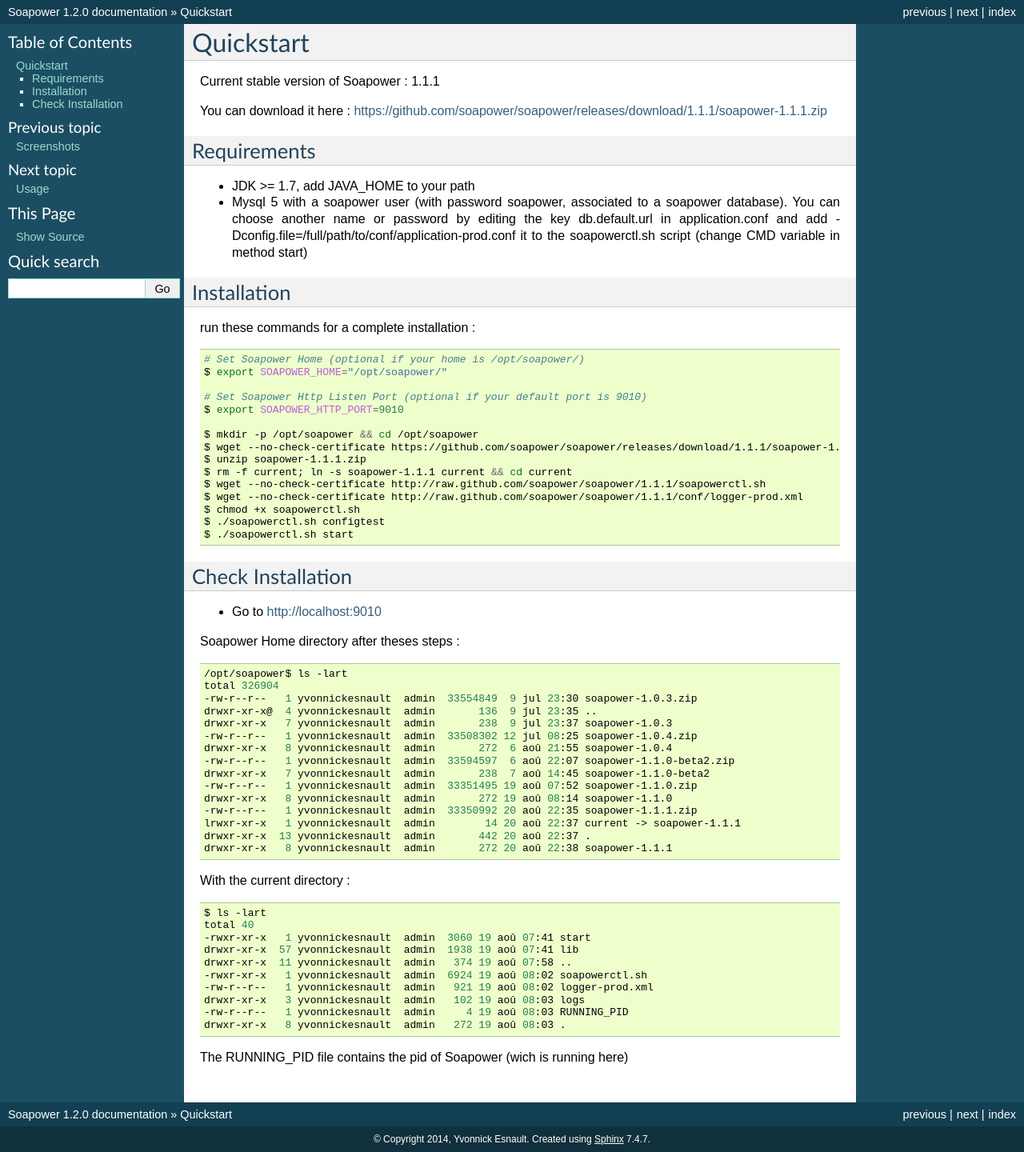
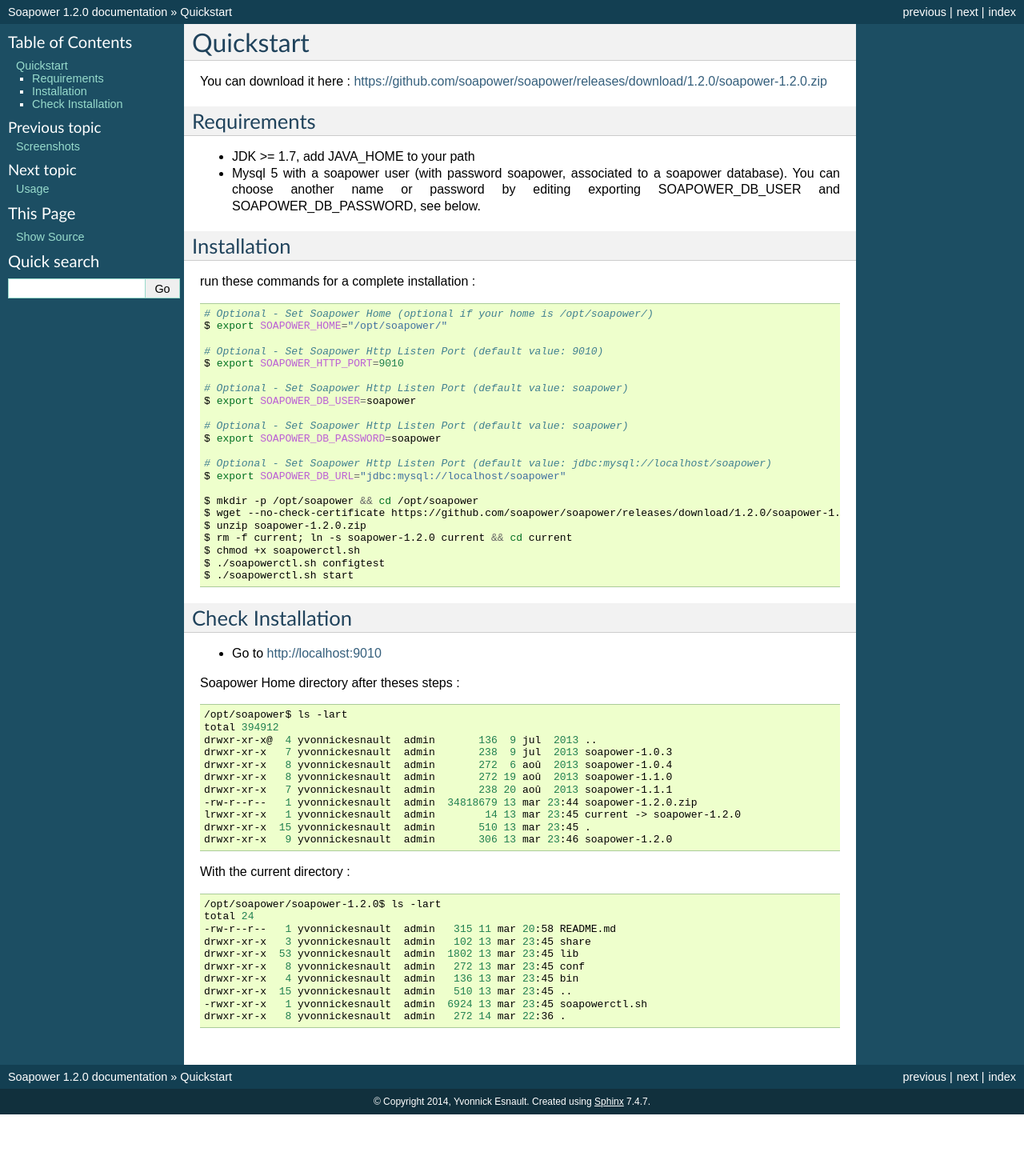
Before and after one commit to soapower/docs, a Sphinx documentation site: the page built from source/install.txt, in a window 1280 px wide. Shown: the whole page at 80% size. Built offline with Sphinx 7.4.7, drawn with Linux system fonts in a browser that asks for light colours; after the commit the page ends 1393 px from its top, so only the background shows below that.

Commit message:
Maj doc with new startup file

```diff
--- a/source/install.txt
+++ b/source/install.txt
@@ -1,15 +1,13 @@
 Quickstart
 ==========
 
-Current stable version of Soapower : 1.1.1
-
-You can download it here : https://github.com/soapower/soapower/releases/download/1.1.1/soapower-1.1.1.zip
+You can download it here : https://github.com/soapower/soapower/releases/download/1.2.0/soapower-1.2.0.zip
 
 Requirements
 -----------
 
 * JDK >= 1.7, add JAVA_HOME to your path
-* Mysql 5 with a soapower user (with password soapower, associated to a soapower database). You can choose another name or password by editing the key db.default.url in application.conf and add -Dconfig.file=/full/path/to/conf/application-prod.conf it to the soapowerctl.sh script (change CMD variable in method start)
+* Mysql 5 with a soapower user (with password soapower, associated to a soapower database). You can choose another name or password by editing exporting SOAPOWER_DB_USER and SOAPOWER_DB_PASSWORD, see below.
 
 
 Installation
@@ -19,18 +17,25 @@ run these commands for a complete installation :
 
 .. code-block:: sh
 
-    # Set Soapower Home (optional if your home is /opt/soapower/)
+    # Optional - Set Soapower Home (optional if your home is /opt/soapower/)
     $ export SOAPOWER_HOME="/opt/soapower/"
 
-    # Set Soapower Http Listen Port (optional if your default port is 9010)
+    # Optional - Set Soapower Http Listen Port (default value: 9010)
     $ export SOAPOWER_HTTP_PORT=9010
 
+    # Optional - Set Soapower Http Listen Port (default value: soapower)
+    $ export SOAPOWER_DB_USER=soapower
+
+    # Optional - Set Soapower Http Listen Port (default value: soapower)
+    $ export SOAPOWER_DB_PASSWORD=soapower
+
+    # Optional - Set Soapower Http Listen Port (default value: jdbc:mysql://localhost/soapower)
+    $ export SOAPOWER_DB_URL="jdbc:mysql://localhost/soapower"
+
     $ mkdir -p /opt/soapower && cd /opt/soapower
-    $ wget --no-check-certificate https://github.com/soapower/soapower/releases/download/1.1.1/soapower-1.1.1.zip -O soapower-1.1.1.zip
-    $ unzip soapower-1.1.1.zip
-    $ rm -f current; ln -s soapower-1.1.1 current && cd current
-    $ wget --no-check-certificate http://raw.github.com/soapower/soapower/1.1.1/soapowerctl.sh
-    $ wget --no-check-certificate http://raw.github.com/soapower/soapower/1.1.1/conf/logger-prod.xml
+    $ wget --no-check-certificate https://github.com/soapower/soapower/releases/download/1.2.0/soapower-1.2.0.zip -O soapower-1.2.0.zip
+    $ unzip soapower-1.2.0.zip
+    $ rm -f current; ln -s soapower-1.2.0 current && cd current
     $ chmod +x soapowerctl.sh
     $ ./soapowerctl.sh configtest
     $ ./soapowerctl.sh start
@@ -45,34 +50,28 @@ Soapower Home directory after theses steps :
 .. code-block:: sh
 
     /opt/soapower$ ls -lart
-    total 326904
-    -rw-r--r--   1 yvonnickesnault  admin  33554849  9 jul 23:30 soapower-1.0.3.zip
-    drwxr-xr-x@  4 yvonnickesnault  admin       136  9 jul 23:35 ..
-    drwxr-xr-x   7 yvonnickesnault  admin       238  9 jul 23:37 soapower-1.0.3
-    -rw-r--r--   1 yvonnickesnault  admin  33508302 12 jul 08:25 soapower-1.0.4.zip
-    drwxr-xr-x   8 yvonnickesnault  admin       272  6 aoû 21:55 soapower-1.0.4
-    -rw-r--r--   1 yvonnickesnault  admin  33594597  6 aoû 22:07 soapower-1.1.0-beta2.zip
-    drwxr-xr-x   7 yvonnickesnault  admin       238  7 aoû 14:45 soapower-1.1.0-beta2
-    -rw-r--r--   1 yvonnickesnault  admin  33351495 19 aoû 07:52 soapower-1.1.0.zip
-    drwxr-xr-x   8 yvonnickesnault  admin       272 19 aoû 08:14 soapower-1.1.0
-    -rw-r--r--   1 yvonnickesnault  admin  33350992 20 aoû 22:35 soapower-1.1.1.zip
-    lrwxr-xr-x   1 yvonnickesnault  admin        14 20 aoû 22:37 current -> soapower-1.1.1
-    drwxr-xr-x  13 yvonnickesnault  admin       442 20 aoû 22:37 .
-    drwxr-xr-x   8 yvonnickesnault  admin       272 20 aoû 22:38 soapower-1.1.1
+    total 394912
+    drwxr-xr-x@  4 yvonnickesnault  admin       136  9 jul  2013 ..
+    drwxr-xr-x   7 yvonnickesnault  admin       238  9 jul  2013 soapower-1.0.3
+    drwxr-xr-x   8 yvonnickesnault  admin       272  6 aoû  2013 soapower-1.0.4
+    drwxr-xr-x   8 yvonnickesnault  admin       272 19 aoû  2013 soapower-1.1.0
+    drwxr-xr-x   7 yvonnickesnault  admin       238 20 aoû  2013 soapower-1.1.1
+    -rw-r--r--   1 yvonnickesnault  admin  34818679 13 mar 23:44 soapower-1.2.0.zip
+    lrwxr-xr-x   1 yvonnickesnault  admin        14 13 mar 23:45 current -> soapower-1.2.0
+    drwxr-xr-x  15 yvonnickesnault  admin       510 13 mar 23:45 .
+    drwxr-xr-x   9 yvonnickesnault  admin       306 13 mar 23:46 soapower-1.2.0
 
 With the current directory :
 
 .. code-block:: sh
 
-    $ ls -lart
-    total 40
-    -rwxr-xr-x   1 yvonnickesnault  admin  3060 19 aoû 07:41 start
-    drwxr-xr-x  57 yvonnickesnault  admin  1938 19 aoû 07:41 lib
-    drwxr-xr-x  11 yvonnickesnault  admin   374 19 aoû 07:58 ..
-    -rwxr-xr-x   1 yvonnickesnault  admin  6924 19 aoû 08:02 soapowerctl.sh
-    -rw-r--r--   1 yvonnickesnault  admin   921 19 aoû 08:02 logger-prod.xml
-    drwxr-xr-x   3 yvonnickesnault  admin   102 19 aoû 08:03 logs
-    -rw-r--r--   1 yvonnickesnault  admin     4 19 aoû 08:03 RUNNING_PID
-    drwxr-xr-x   8 yvonnickesnault  admin   272 19 aoû 08:03 .
-
-The RUNNING_PID file contains the pid of Soapower (wich is running here)
+    /opt/soapower/soapower-1.2.0$ ls -lart
+    total 24
+    -rw-r--r--   1 yvonnickesnault  admin   315 11 mar 20:58 README.md
+    drwxr-xr-x   3 yvonnickesnault  admin   102 13 mar 23:45 share
+    drwxr-xr-x  53 yvonnickesnault  admin  1802 13 mar 23:45 lib
+    drwxr-xr-x   8 yvonnickesnault  admin   272 13 mar 23:45 conf
+    drwxr-xr-x   4 yvonnickesnault  admin   136 13 mar 23:45 bin
+    drwxr-xr-x  15 yvonnickesnault  admin   510 13 mar 23:45 ..
+    -rwxr-xr-x   1 yvonnickesnault  admin  6924 13 mar 23:45 soapowerctl.sh
+    drwxr-xr-x   8 yvonnickesnault  admin   272 14 mar 22:36 .
```
